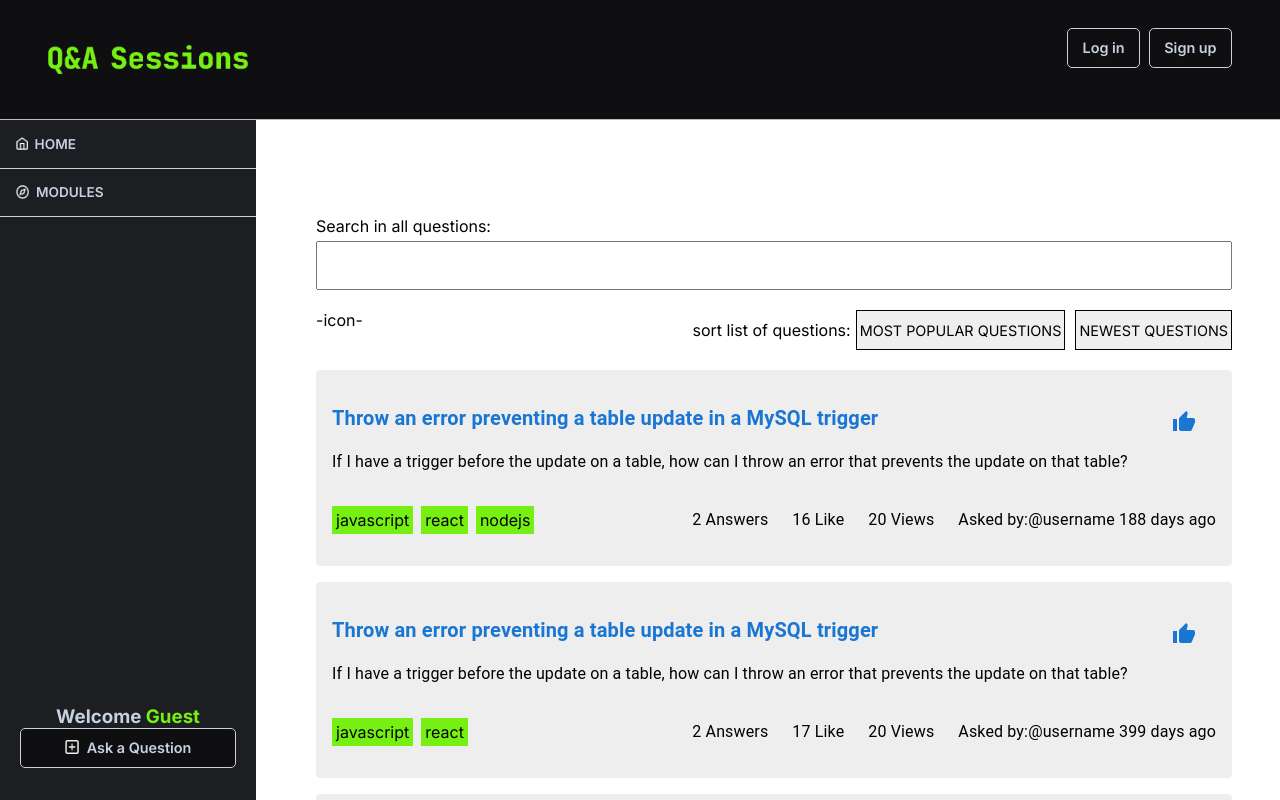
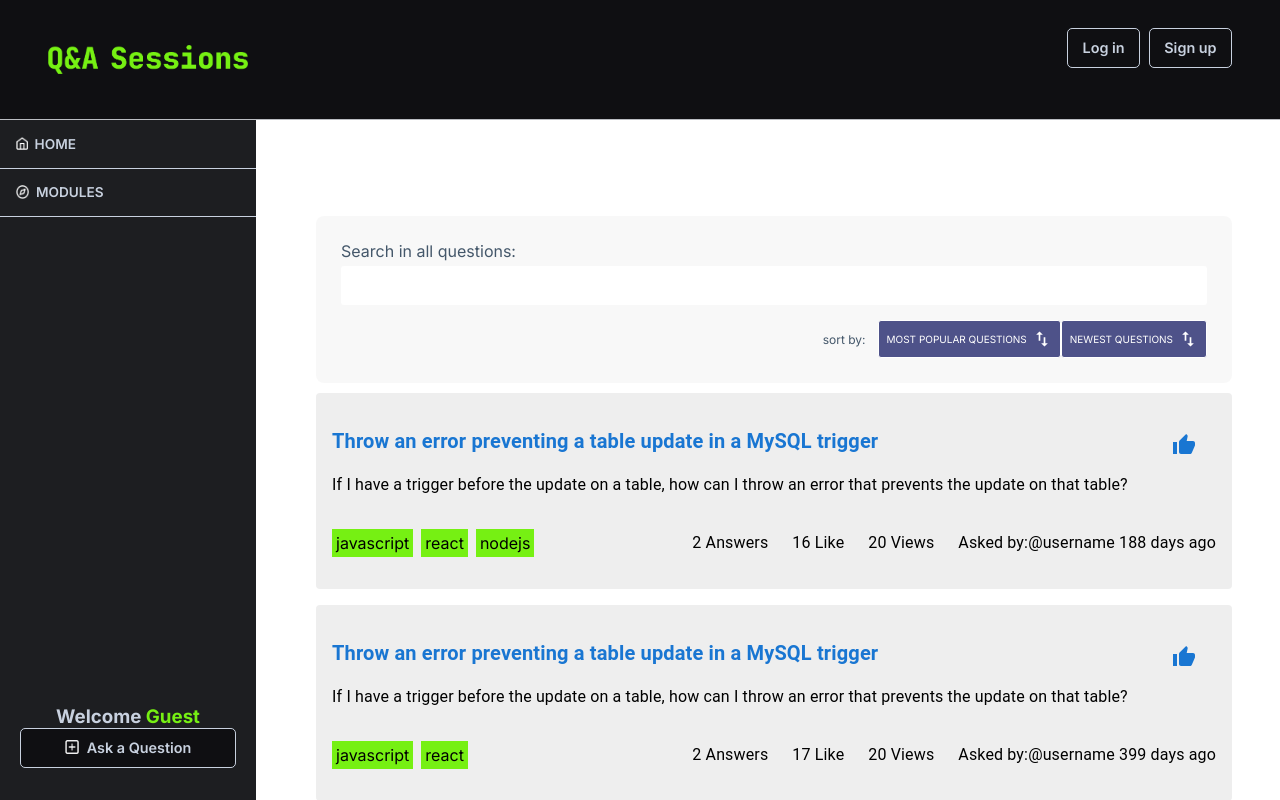
Before and after one commit to Lenindelrionicaragua/Q-And-A, a React app in the folder client/: page / in a window 1280 px wide. Built offline with nearby package versions, Linux system fonts and the light colour scheme.

Commit message:
temp commit

```diff
--- a/client/src/App.css
+++ b/client/src/App.css
@@ -41,3 +41,36 @@ main {
 #root > main.MuiBox-root {
   overflow: auto !important;
 }
+
+.pin {
+  padding: 8px;
+  border-radius: 3px;
+  font-size: 12px;
+}
+.tag {
+  background: #4e5289;
+  color: white;
+}
+.flex-spanner {
+  flex-grow: 1;
+}
+
+.over-question-table {
+  flex: 1;
+  border-radius: 8px;
+  padding: 25px;
+  margin: auto;
+  margin-bottom: 10px;
+  position: relative;
+  background-color: #c1c1c11f;
+  color: #44576a;
+}
+
+.over-question-table form input {
+  width: 100%;
+  padding: 12px 0px;
+  margin-bottom: 15px;
+  border: none;
+  border-radius: 3px;
+  color: black;
+}
--- a/client/src/App.jsx
+++ b/client/src/App.jsx
@@ -8,6 +8,7 @@ import Home from "./pages/Home/Home";
 import CreateUser from "./pages/User/CreateUser";
 import UserList from "./pages/User/UserList";
 import QuestionDetails from "./pages/QuestionDetails";
+import "./App.css";
 
 const App = () => {
   return (
--- a/client/src/components/questions/QuestionList.jsx
+++ b/client/src/components/questions/QuestionList.jsx
@@ -128,6 +128,7 @@ const QuestionList = () => {
 
   return (
     <Box component="section" py={4}>
+      <div className="over-question-table">
         <SearchBar runSearch={runSearch} />
         <Sorting
           handleSortByPopularity={handleSortByPopularity}
@@ -135,6 +136,7 @@ const QuestionList = () => {
           isSortedByPopularity={isSortedByPopularity}
           isSortedByTime={isSortedByTime}
         />
+      </div>
       <ul>
         {filteredQuestions.map((qus, index) => (
           <Question key={index} question={qus} />
--- a/client/src/components/sorting/Sorting.css
+++ b/client/src/components/sorting/Sorting.css
@@ -1,6 +1,5 @@
 .sorting-wrapper {
   display: flex;
-  margin-bottom: 20px;
   justify-content: space-between;
 }
 .sorting-wrapper span {
@@ -11,11 +10,12 @@
   align-items: center;
 }
 .popular-question-btn {
-  padding: 3px;
-  margin-right: 10px;
+  min-height: 30px;
+  font-size: 10px;
 }
 .newest-question-btn {
-  padding: 3px;
+  min-height: 30px;
+  font-size: 10px;
 }
 .sort-active {
   background-color: rgb(84, 185, 96);
--- a/client/src/components/sorting/Sorting.jsx
+++ b/client/src/components/sorting/Sorting.jsx
@@ -1,5 +1,6 @@
 import React from "react";
 import "./Sorting.css";
+import SwapVertIcon from "@mui/icons-material/SwapVert";
 
 const Sorting = ({
   handleSortByPopularity,
@@ -9,37 +10,38 @@ const Sorting = ({
 }) => {
   return (
     <div className="sorting-wrapper">
-      <div className="sorting-icon">
-        <span>-icon-</span>
-      </div>
+      <div className="sorting-icon"></div>
       <div className="sort-btn-wrapper">
-        <p style={{ marginRight: "5px" }}>sort list of questions:</p>
+        <p style={{ marginRight: "12px", fontSize: "12px" }}>sort by:</p>
         {isSortedByPopularity ? (
           <button
-            className="popular-question-btn sort-active"
+            className="popular-question-btn sort-active tag pin"
             onClick={handleSortByPopularity}
           >
-            MOST POPULAR QUESTIONS
+            MOST POPULAR QUESTIONS <SwapVertIcon fontSize="small" />
           </button>
         ) : (
           <button
-            className="popular-question-btn "
+            className="popular-question-btn tag pin"
             onClick={handleSortByPopularity}
           >
-            MOST POPULAR QUESTIONS
+            MOST POPULAR QUESTIONS <SwapVertIcon fontSize="small" />
           </button>
         )}
 
         {isSortedByTime ? (
           <button
-            className="newest-question-btn sort-active"
+            className="newest-question-btn sort-active tag pin"
             onClick={handleSortByTime}
           >
-            NEWEST QUESTIONS
+            NEWEST QUESTIONS <SwapVertIcon fontSize="small" />
           </button>
         ) : (
-          <button className="newest-question-btn " onClick={handleSortByTime}>
-            NEWEST QUESTIONS
+          <button
+            className="newest-question-btn tag pin"
+            onClick={handleSortByTime}
+          >
+            NEWEST QUESTIONS <SwapVertIcon fontSize="small" />
           </button>
         )}
       </div>
```
Also changed, not shown: 1 other file (tests, documents, lock files or other folders). Lines whose indentation alone changed are shown as unchanged.
